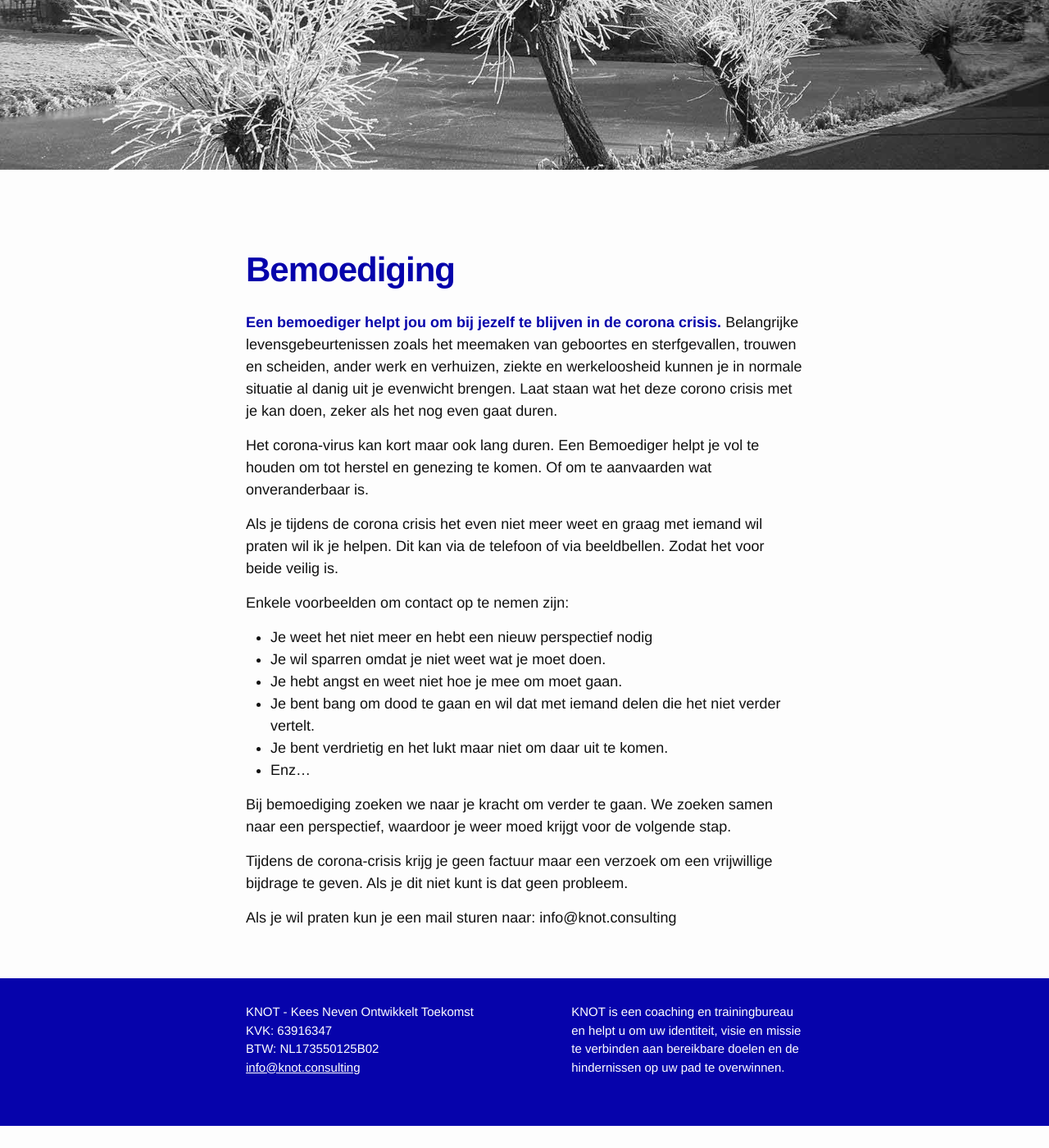
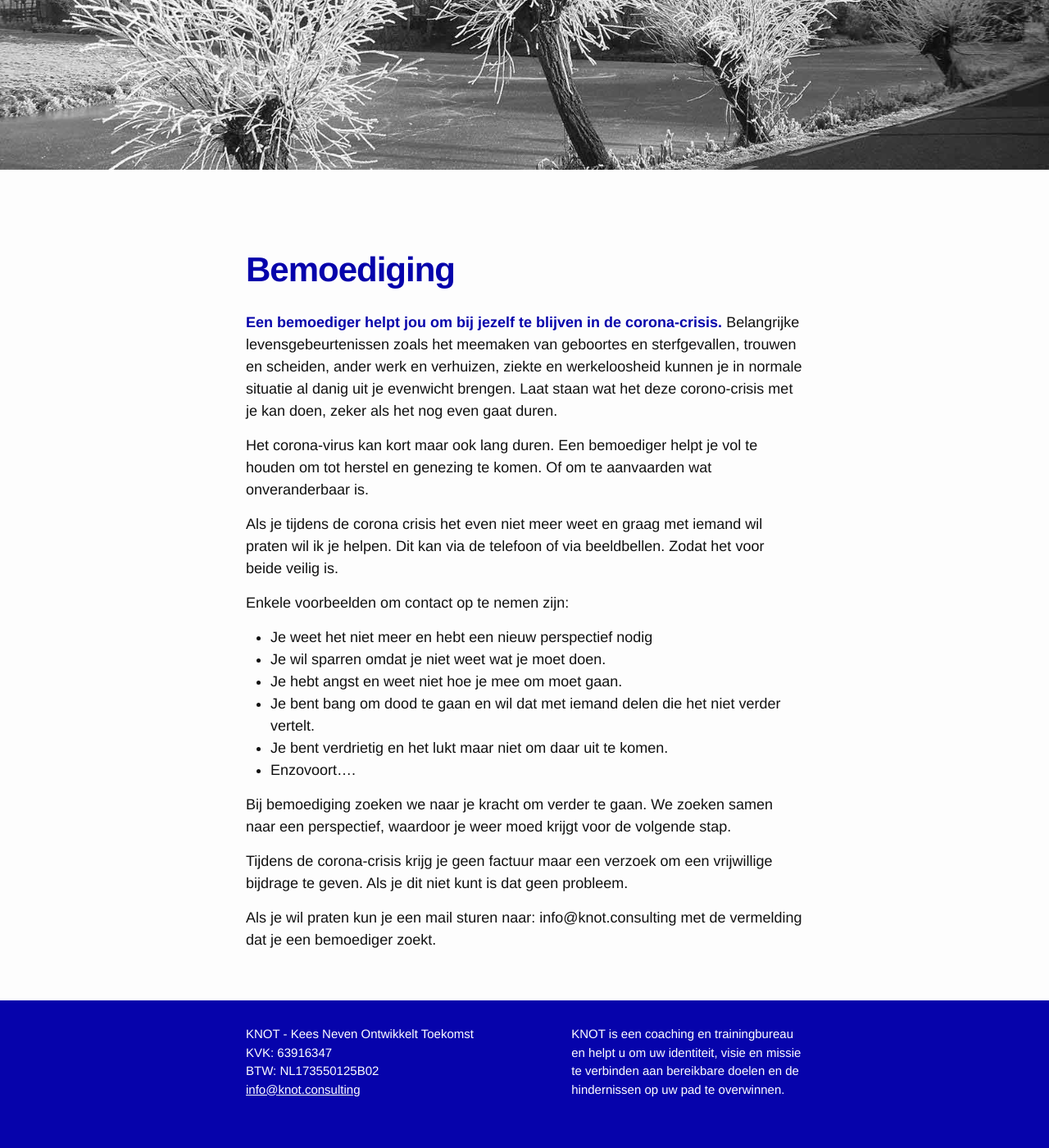
Before and after one commit to keesneven/keesneven.github.io, a Jekyll site: the page built from d_consulting.md, in a window 1280 px wide and 1400 px high, scrolled down 293 px. Shown: the whole window at 82% size. Built offline with Jekyll 4.4.1, drawn with Linux system fonts in a browser that asks for light colours; nearby versions of some CDN libraries; before the commit the page ends 1666 px from its top, so only the background shows below that.

Commit message:
Update d_consulting.md

```diff
--- a/d_consulting.md
+++ b/d_consulting.md
@@ -5,10 +5,10 @@ permalink: /diensten/bemoediging/
 img-path: /assets/img/bg5.jpg
 ---
 
-**Een bemoediger helpt jou om bij jezelf te blijven in de corona crisis.**
-Belangrijke levensgebeurtenissen zoals het meemaken van geboortes en sterfgevallen, trouwen en scheiden, ander werk en verhuizen, ziekte en werkeloosheid kunnen je in normale situatie al danig uit je evenwicht brengen. Laat staan wat het deze corono crisis met je kan doen, zeker als het nog even gaat duren.
+**Een bemoediger helpt jou om bij jezelf te blijven in de corona-crisis.**
+Belangrijke levensgebeurtenissen zoals het meemaken van geboortes en sterfgevallen, trouwen en scheiden, ander werk en verhuizen, ziekte en werkeloosheid kunnen je in normale situatie al danig uit je evenwicht brengen. Laat staan wat het deze corono-crisis met je kan doen, zeker als het nog even gaat duren.
 
-Het corona-virus kan kort maar ook lang duren. Een Bemoediger helpt je vol te houden om tot herstel en genezing te komen. Of om te aanvaarden wat onveranderbaar is.
+Het corona-virus kan kort maar ook lang duren. Een bemoediger helpt je vol te houden om tot herstel en genezing te komen. Of om te aanvaarden wat onveranderbaar is.
 
 Als je tijdens de corona crisis het even niet meer weet en graag met iemand wil praten wil ik je helpen. Dit kan via de telefoon of via beeldbellen. Zodat het voor beide veilig is.
 
@@ -18,10 +18,10 @@ Enkele voorbeelden om contact op te nemen zijn:
 - Je hebt angst en weet niet hoe je mee om moet gaan.
 - Je bent bang om dood te gaan en wil dat met iemand delen die het niet verder vertelt.
 - Je bent verdrietig en het lukt maar niet om daar uit te komen.
-- Enz...
+- Enzovoort....
 
 Bij bemoediging zoeken we naar je kracht om verder te gaan. We zoeken samen naar een perspectief, waardoor je weer moed krijgt voor de volgende stap.
 
 Tijdens de corona-crisis krijg je geen factuur maar een verzoek om een vrijwillige bijdrage te geven. Als je dit niet kunt is dat geen probleem.
 
-Als je wil praten kun je een mail sturen naar: info@knot.consulting
+Als je wil praten kun je een mail sturen naar: info@knot.consulting met de vermelding dat je een bemoediger zoekt.
```
